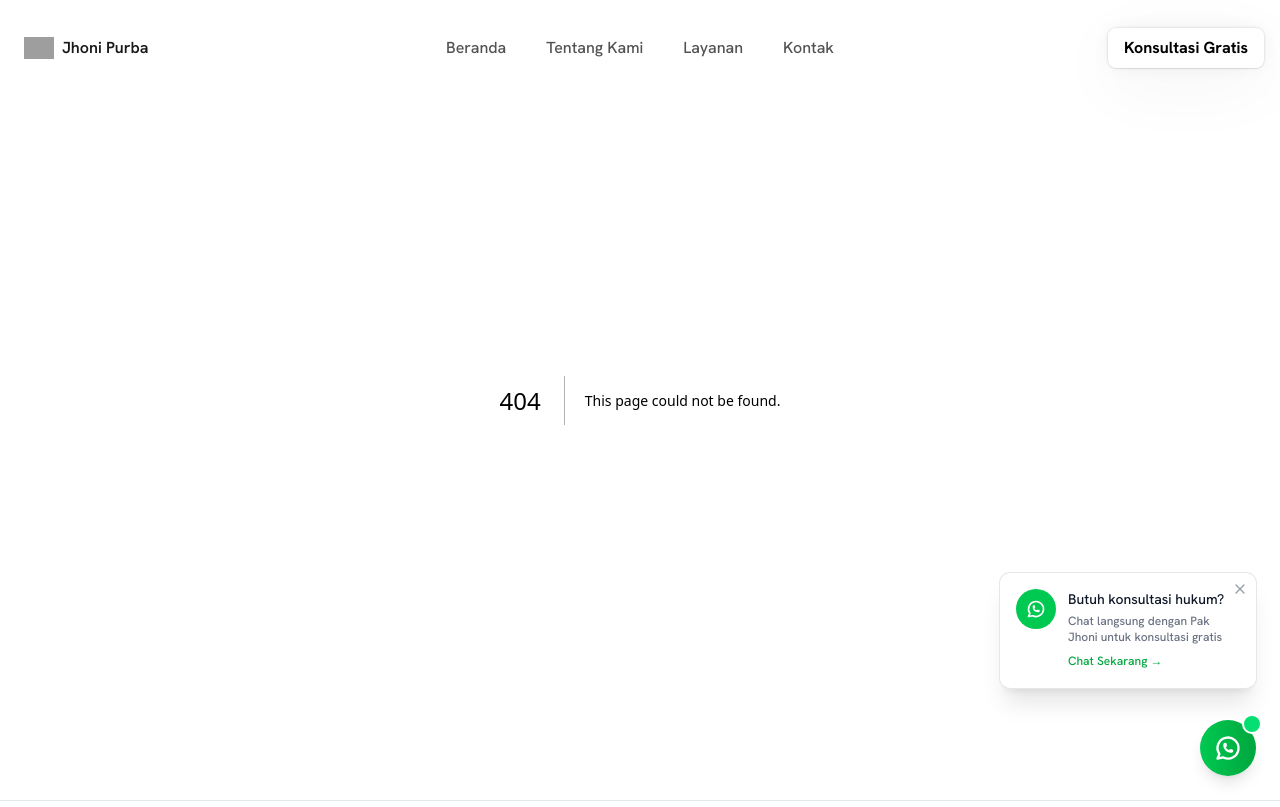
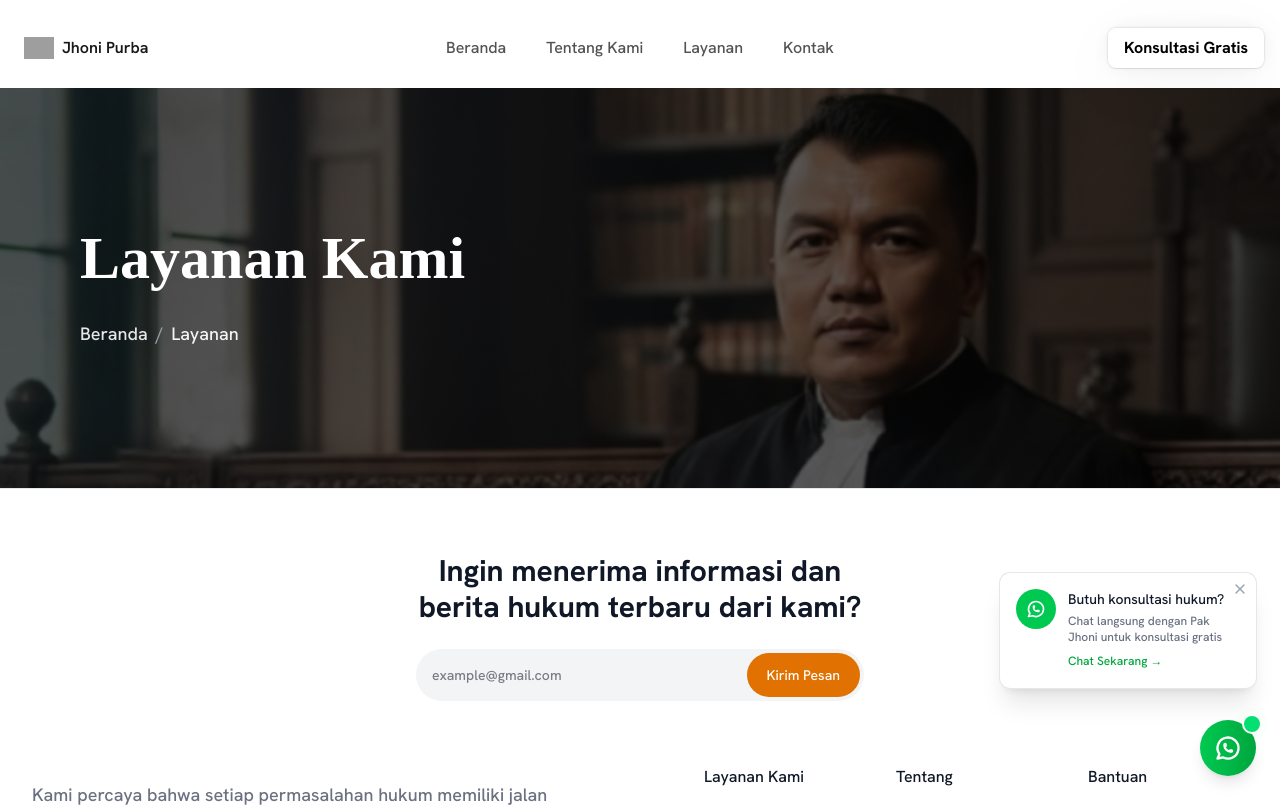
Before and after one commit to CanSaragih/lawoffice-johni, a Next.js app in the folder my-app/: page /layanan in a window 1280 px wide. Before the commit this address had no page. Shown: the top 807 px of the page. Built offline with nearby package versions, Linux system fonts and the light colour scheme; grey boxes are pictures that could not be loaded; a web font is replaced by a local one.

Commit message:
feat: add page header in layanan page

```diff
--- /dev/null
+++ b/my-app/src/app/layanan/page.tsx
@@ -0,0 +1,11 @@
+import PageHeader from "@/components/PageHeader";
+
+export default function LayananPage() {
+  return (
+    <>
+      <div className="mt-17 md:mt-22">
+        <PageHeader title="Layanan Kami" bgImage="/img/header.jpg" />
+      </div>
+    </>
+  );
+}
--- a/my-app/src/components/PageHeader.tsx
+++ b/my-app/src/components/PageHeader.tsx
@@ -40,7 +40,7 @@ const PageHeader: React.FC<PageHeaderProps> = ({ title, bgImage }) => {
         </h1>
 
         {/* 🔹 Breadcrumb */}
-        <div className="text-gray-200 text-lg flex items-center gap-2">
+        <div className="text-gray-200 text-lg flex items-center gap-2 mt-8">
           <Link
             href="/"
             className="hover:text-red-400 transition-colors duration-200"
```
